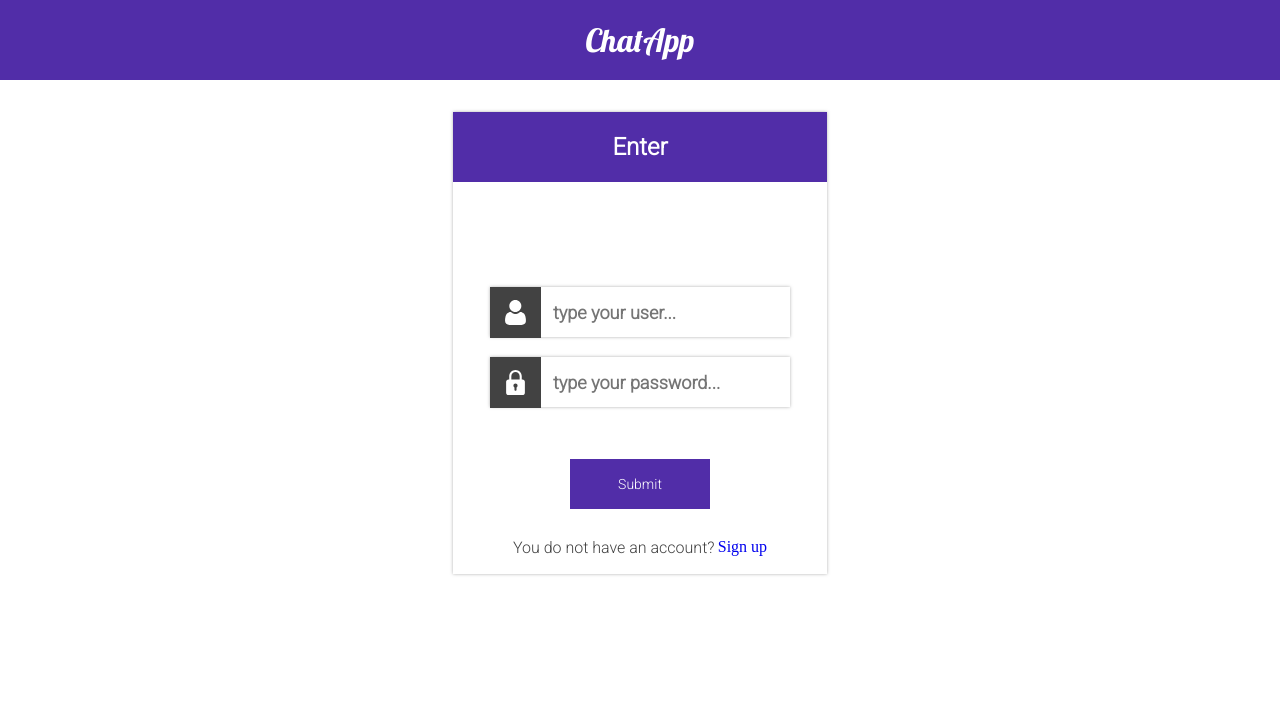
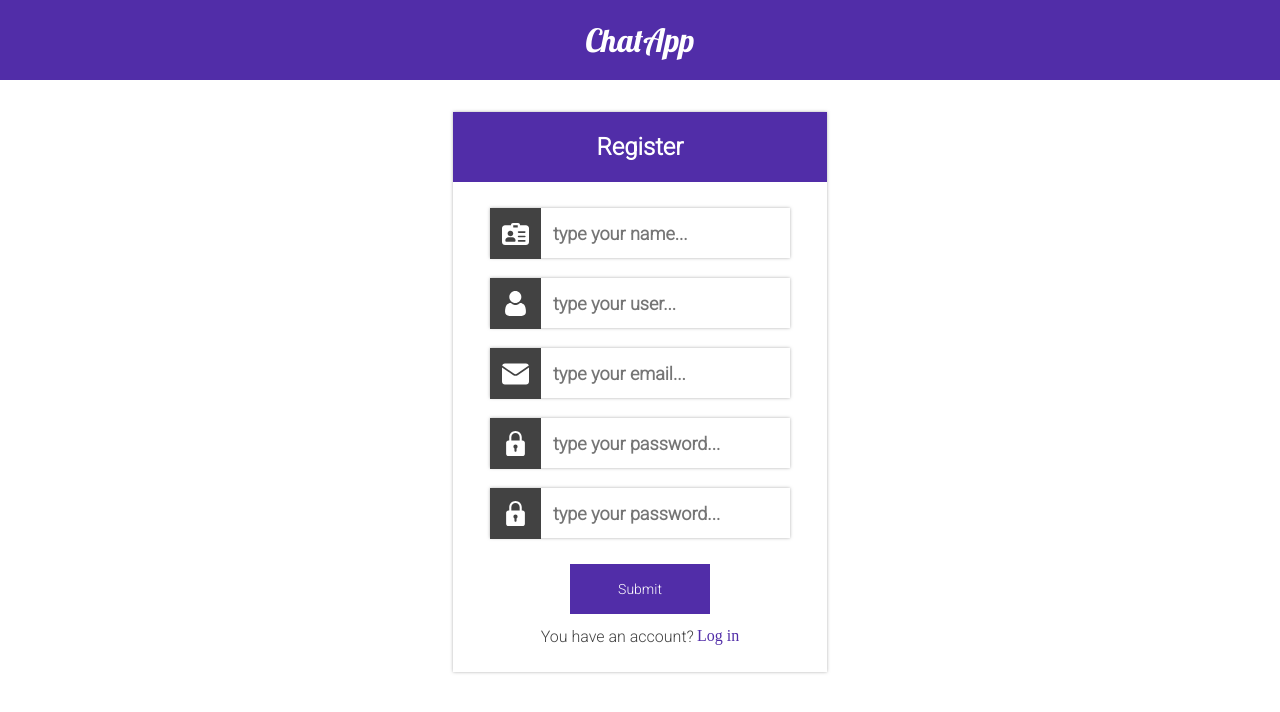
Before and after one commit to AurelioGD/client-chat-app, a React (Create React App) app: page / in a window 1280 px wide. Shown: the top 712 px of the page. Built offline with nearby package versions, Linux system fonts and the light colour scheme.

Commit message:
add the signUpForm, add page SignUp and change something
added the form sign up and created the page signup,
also changed the component ask, moved to the folder common,
for use it in others components.

```diff
--- a/src/App.js
+++ b/src/App.js
@@ -1,14 +1,16 @@
 import { ThemeProvider } from "styled-components"
 import AllTheme from './components/theme/theme'
 import GlobalStyle from "./components/DefaultComponentStyles/GlobalStyle"
-import LogIn from "./components/pages/LogIn/LogIn";
+import SignUpPage from "./components/pages/SignUp/SignUp";
+import AppContainer from "./App.style";
+
 function App() {
   return (
     <ThemeProvider  theme={AllTheme}>
-      <div className="App">
-        <LogIn/>
-      </div>
-      <GlobalStyle/>
+        <AppContainer>
+            <SignUpPage/>
+        </AppContainer>
+        <GlobalStyle/>
     </ThemeProvider>
   );
 }
--- /dev/null
+++ b/src/App.style.js
@@ -0,0 +1,7 @@
+import styled from "styled-components";
+
+const AppContainer = styled.div`
+
+`
+
+export default AppContainer
--- /dev/null
+++ b/src/components/common/Ask/Ask.js
@@ -0,0 +1,13 @@
+import { Container } from "../../DefaultComponentStyles/Container"
+import { Text } from "../../DefaultComponentStyles/Text"
+import { Link } from "./AskStyles";
+const Ask = ({ to="/sign-up", text="Unknown",textLink="Unknown" }) => {
+    return (
+        <Container display="flex" heigthSize="3rem" aliItems="center" widthSize="100%" justCont="center">
+            <Text>{text}</Text>
+            <Link href={to} margin="0 0 0 0.2rem" fontColor="purple">{textLink}</Link>
+        </Container>
+    )
+}
+
+export default Ask;
--- a/src/components/common/ShowUser/ShowUserSyles.js
+++ /dev/null
@@ -1 +0,0 @@
-import styled from "styled-components";
--- a/src/components/layouts/LogIn/components/Ask/Ask.js
+++ /dev/null
@@ -1,13 +0,0 @@
-import { Container } from "../../../../DefaultComponentStyles/Container"
-import { Text } from "../../../../DefaultComponentStyles/Text"
-import { Link } from "./AskStyles";
-const Ask = () => {
-    return (
-        <Container display="flex" heigthSize="3rem" aliItems="center" margin="10px auto" widthSize="auto">
-            <Text>You do not have an account?</Text>
-            <Link href="/register" margin="0 0 0 0.2rem">Sign up</Link>
-        </Container>
-    )
-}
-
-export default Ask;
--- a/src/components/layouts/LogIn/LogIn.js
+++ b/src/components/layouts/LogInForm/LogInForm.js
@@ -1,8 +1,8 @@
 import { Container, ContainerTitle, ContainerContent } from "../../DefaultComponentStyles/Container"
-import Ask from "./components/Ask/Ask"
+import Ask from "../../common/Ask/Ask"
 import Input from "../../common/Input/Input"
 import SecondaryTitle from "../../common/SecondaryTitle"
-const LogIn = () => {
+const LogInForm = () => {
 
 
     const handlerSumbit = (e) => {
@@ -24,10 +24,10 @@ const LogIn = () => {
                         <Input typeInput="submit" margin="10px auto"/>
                     </Container>
                 </form>
-                <Ask></Ask>
+                <Ask to="/sign-up" text="You do not have an account?" textLink="Sign up"/>
             </ContainerContent>
         </Container>
     )
 }
 
-export default LogIn
+export default LogInForm
--- /dev/null
+++ b/src/components/layouts/SignUpForm/SignUpForm.js
@@ -0,0 +1,36 @@
+import { Container, ContainerTitle, ContainerContent } from "../../DefaultComponentStyles/Container"
+import Ask from "../../common/Ask/Ask"
+import Input from "../../common/Input/Input"
+import SecondaryTitle from "../../common/SecondaryTitle"
+const SignUpForm = () => {
+
+
+    const handlerSumbit = (e) => {
+        e.preventDefault()
+        console.log("Form Submit")
+    }
+    return (
+        <Container shadow="default" heigthSize="35rem">
+            <ContainerTitle color="purple" display="flex" justCont="center" aliItems="center" widthSize="100%" heigthSize="70px">
+                <SecondaryTitle fontColor="white" fontSize="24px">Register</SecondaryTitle>
+            </ContainerTitle>
+            <ContainerContent heigthSize="100%" widthSize="100%" >
+                <form onSubmit={handlerSumbit}>
+                    <Container heigthSize="rem" margin="1rem auto" display="flex" justCont="center" aliItems="center" flexDirec="column">
+                        <Input typeInput="name" margin="10px"/>
+                        <Input typeInput="user" margin="10px"/>
+                        <Input typeInput="email" margin="10px"/>
+                        <Input typeInput="password" margin="10px"/>
+                        <Input typeInput="password" margin="10px"/>
+                    </Container>
+                    <Container heigthSize="3rem" margin="0 auto" display="flex" justCont="center">
+                        <Input typeInput="submit" margin="0 auto"/>
+                    </Container>
+                </form>
+                <Ask to="/log-in" text="You have an account?" textLink="Log in"/>
+            </ContainerContent>
+        </Container>
+    )
+}
+
+export default SignUpForm
--- a/src/components/pages/LogIn/LogIn.js
+++ b/src/components/pages/LogIn/LogIn.js
@@ -1,6 +1,6 @@
 import { Container } from "../../DefaultComponentStyles/Container"
 import BasicNav from "../../layouts/BasicNav/BasicNav"
-import LogInForm from "../../layouts/LogIn/LogIn"
+import LogInForm from "../../layouts/LogInForm/LogInForm"
 const LogIn = () => {
     return (
         <Container widthSize="100%" heigthSize="100%">
--- /dev/null
+++ b/src/components/pages/SignUp/SignUp.js
@@ -0,0 +1,15 @@
+import { Container } from "../../DefaultComponentStyles/Container"
+import BasicNav from "../../layouts/BasicNav/BasicNav"
+import SignUpForm from "../../layouts/SignUpForm/SignUpForm"
+const SignUp = () => {
+    return (
+        <Container widthSize="100%" heigthSize="100vh">
+            <BasicNav/>
+            <Container display="flex" justCont="center" widthSize="100%" heigthSize="70%"padding="2rem 0 0 0">
+                <SignUpForm/>
+            </Container>
+        </Container>
+    )
+}
+
+export default SignUp
```
Also changed, not shown: src/components/common/Ask/AskStyles.js (renamed from src/components/layouts/LogIn/components/Ask/AskStyles.js).
